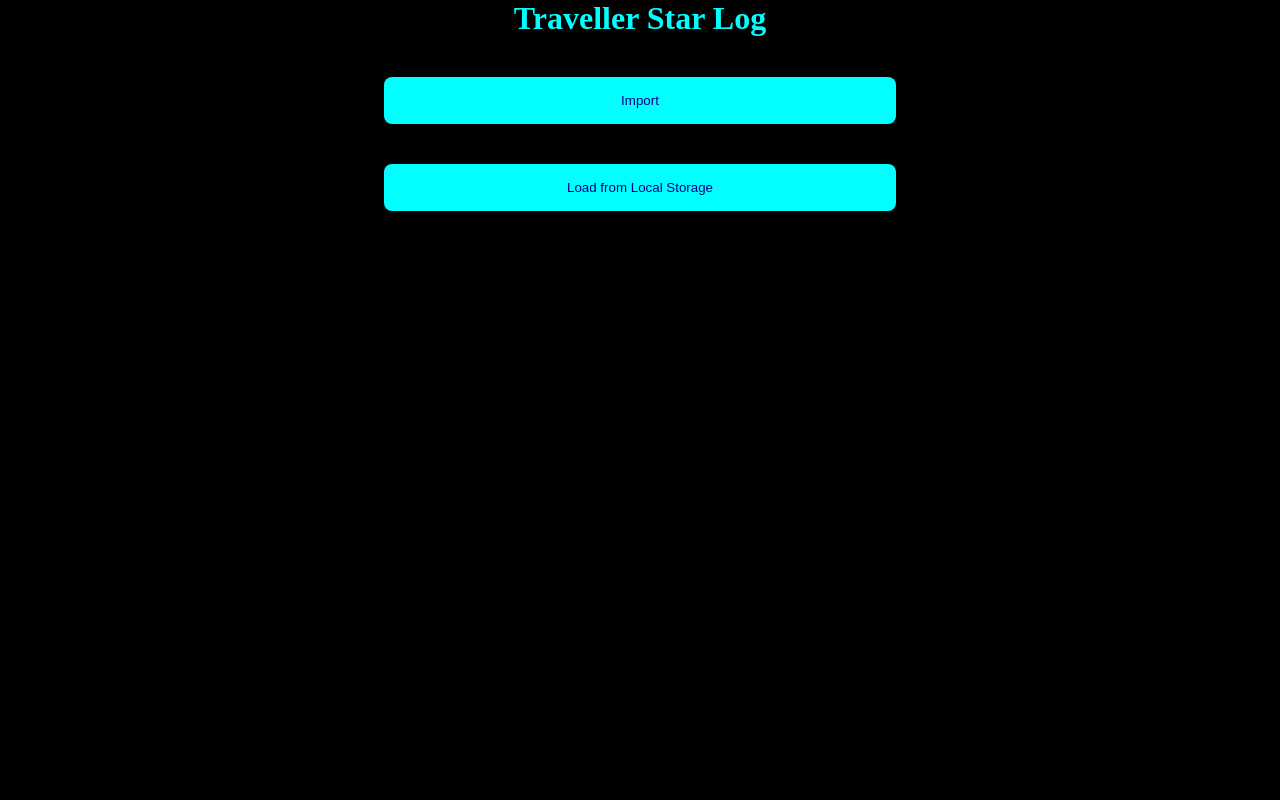
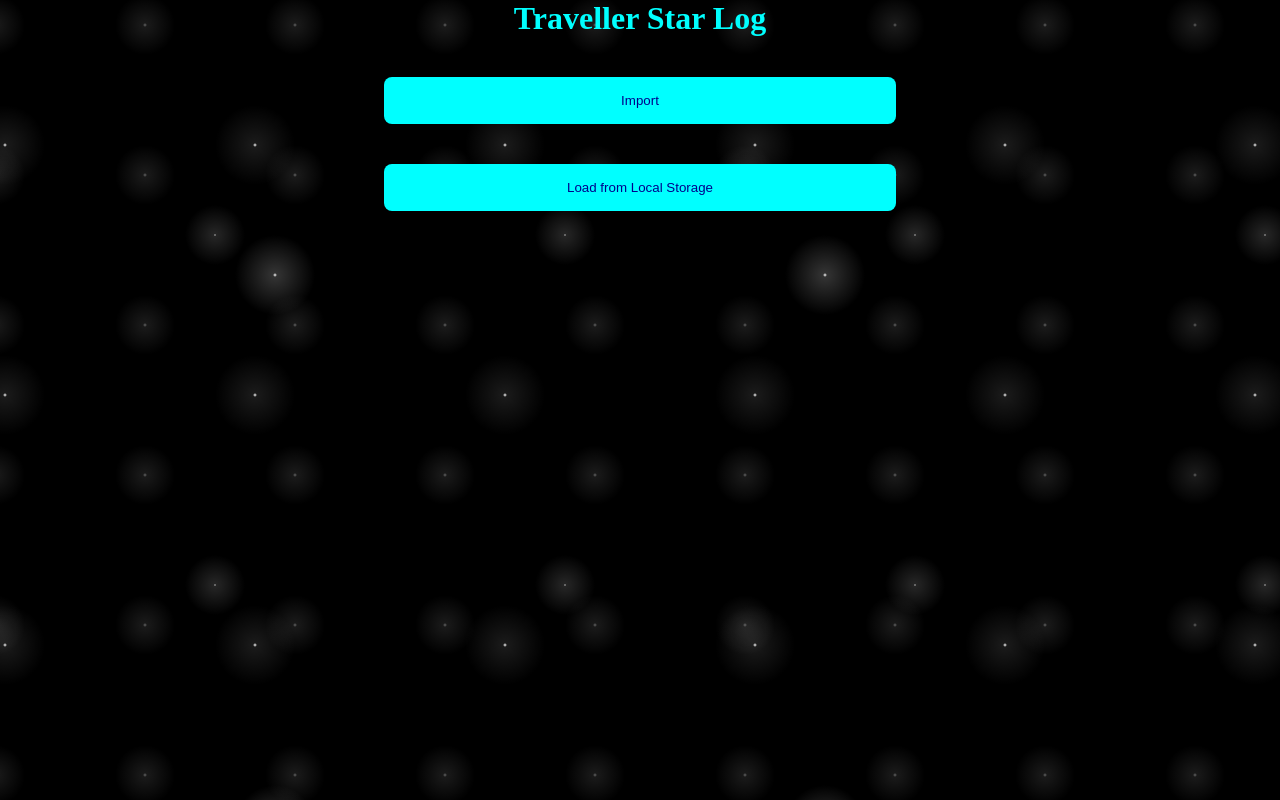
Before and after one commit to samuei/TravellerStarLog, a React (Vite) app: page / in a window 1280 px wide. Built offline with nearby package versions, Linux system fonts and the light colour scheme.

Commit message:
Add a little starfield background

```diff
--- a/src/styles.css
+++ b/src/styles.css
@@ -4,12 +4,20 @@
 }
 
 body {
-	background-color: black;
 	--kimashargur: crimson;
 	--ziru-sirka: gold;
 	--vegan: green;
 	--terran: navy;
 	--vilani: yellow;
+
+	background-color: black;
+	background-image:
+			radial-gradient(white, rgba(255,255,255,.2) 2px, transparent 40px),
+			radial-gradient(white, rgba(255,255,255,.15) 1px, transparent 30px),
+			radial-gradient(white, rgba(255,255,255,.1) 2px, transparent 40px),
+			radial-gradient(rgba(255,255,255,.4), rgba(255,255,255,.1) 2px, transparent 30px);
+	background-size: 550px 550px, 350px 350px, 250px 250px, 150px 150px;
+	background-position: 0 0, 40px 60px, 130px 270px, 70px 100px;
 }
 
 .main-menu {
```
